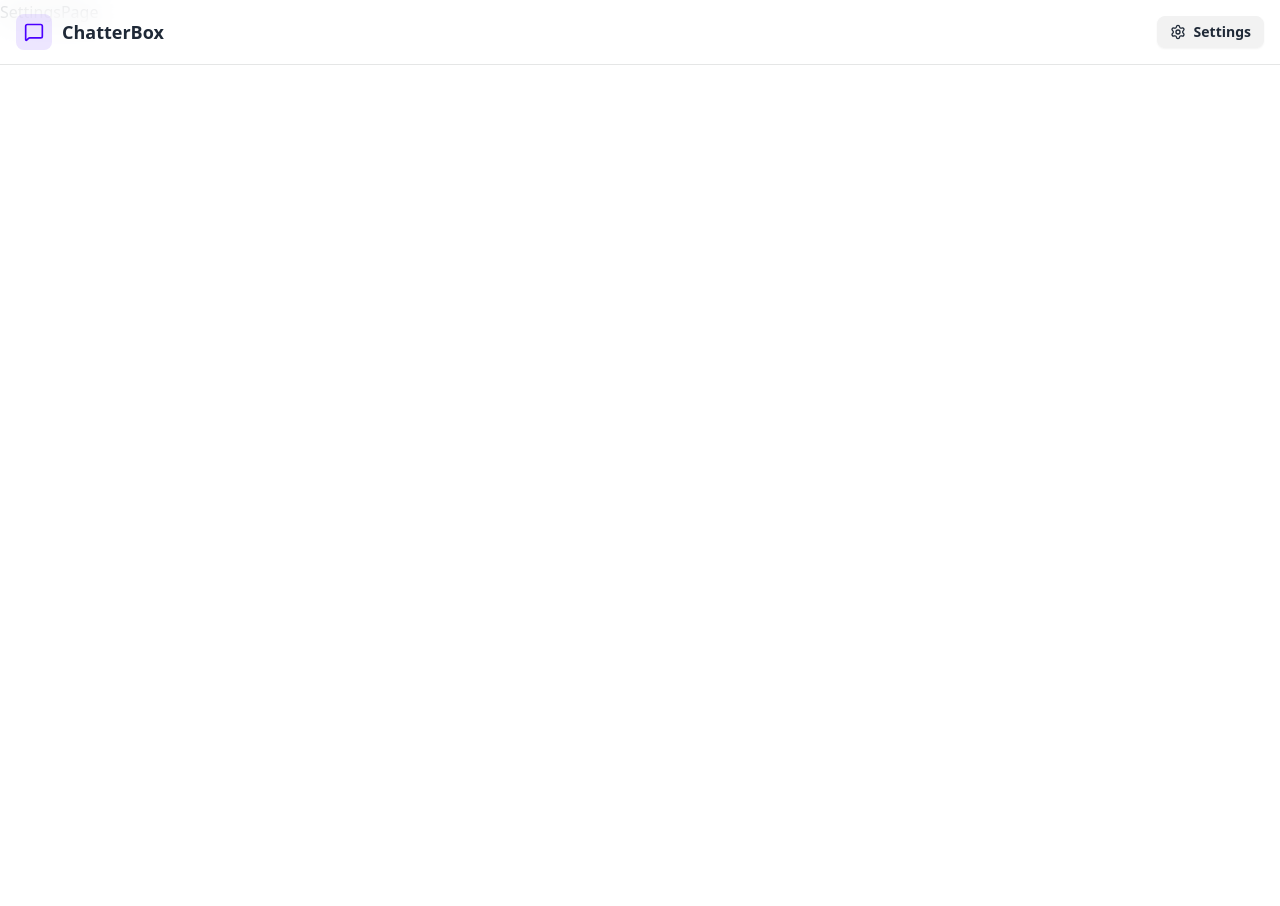
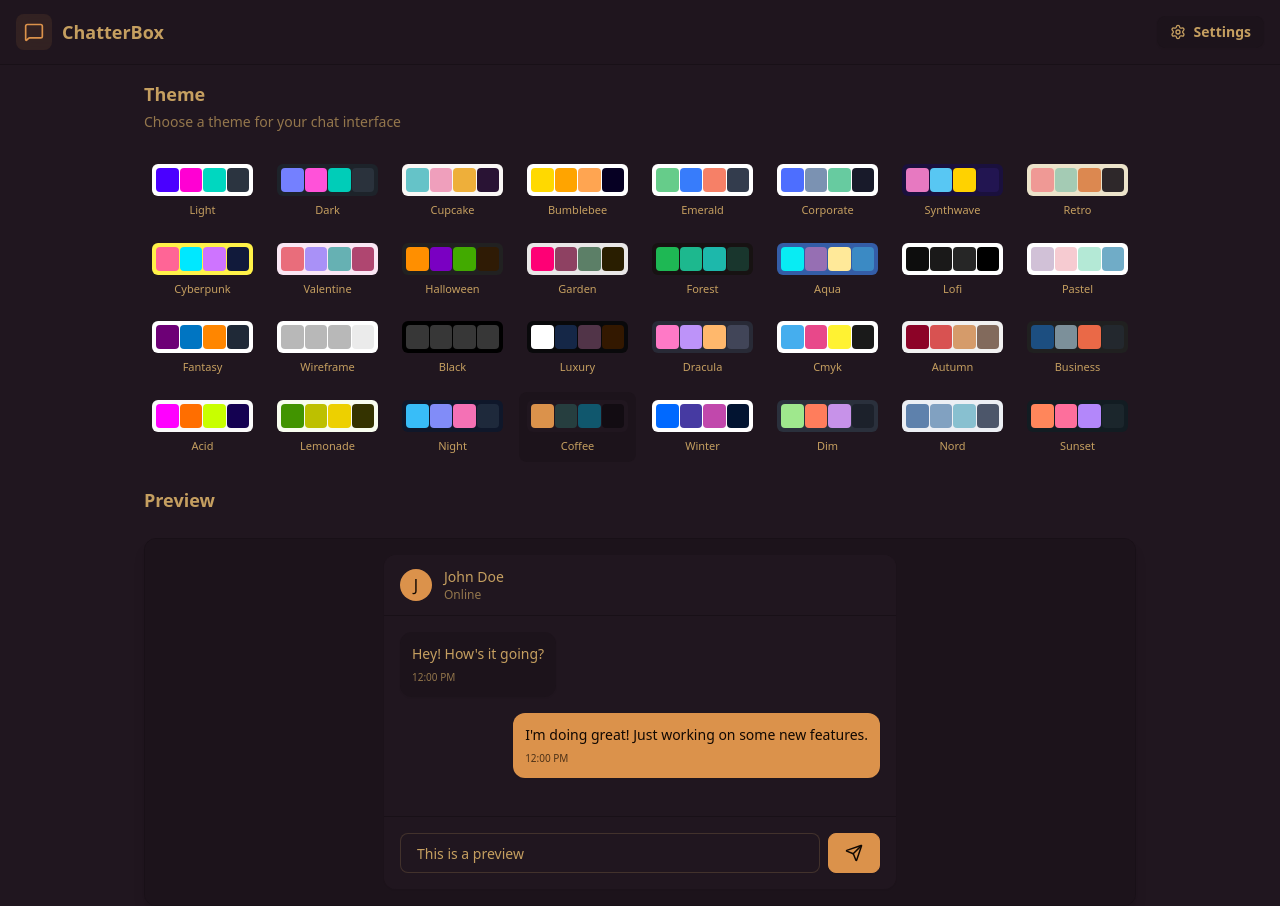
Before and after one commit to tanphat0226/ChatterBox, a React (Vite) app in the folder frontend/: page /settings in a window 1280 px wide. Before the commit the page ends 800 px from the top, so only its background shows below. Built offline with nearby package versions, Linux system fonts and the light colour scheme; no server answers; the HTML template or start-up script is replaced by a standard one.

Commit message:
feat: implement theme selection functionality with persistent storage and update UI components

```diff
--- a/frontend/src/App.jsx
+++ b/frontend/src/App.jsx
@@ -9,6 +9,7 @@
 import SettingsPage from './pages/SettingsPage'
 import SignUpPage from './pages/SignUpPage'
 import { useAuthStore } from './store/useAuthStore'
+import { useThemeStore } from './store/useThemeStore'
 
 const ProtectedRoute = ({ user }) => {
 	if (!user) return <Navigate to='/login' replace />
@@ -17,6 +18,8 @@
 
 const App = () => {
 	const { authUser, checkAuth, isCheckingAuth } = useAuthStore()
+	const { theme } = useThemeStore()
+
 	useEffect(() => {
 		checkAuth()
 	}, [checkAuth])
@@ -29,7 +32,7 @@
 		)
 
 	return (
-		<div>
+		<div data-theme={theme}>
 			<Navbar />
 
 			<Routes>
--- /dev/null
+++ b/frontend/src/constants/index.js
@@ -0,0 +1,34 @@
+export const THEMES = [
+	'light',
+	'dark',
+	'cupcake',
+	'bumblebee',
+	'emerald',
+	'corporate',
+	'synthwave',
+	'retro',
+	'cyberpunk',
+	'valentine',
+	'halloween',
+	'garden',
+	'forest',
+	'aqua',
+	'lofi',
+	'pastel',
+	'fantasy',
+	'wireframe',
+	'black',
+	'luxury',
+	'dracula',
+	'cmyk',
+	'autumn',
+	'business',
+	'acid',
+	'lemonade',
+	'night',
+	'coffee',
+	'winter',
+	'dim',
+	'nord',
+	'sunset',
+]
--- a/frontend/src/pages/SettingsPage.jsx
+++ b/frontend/src/pages/SettingsPage.jsx
@@ -1,5 +1,144 @@
+import { Send } from 'lucide-react'
+import { THEMES } from '../constants'
+import { useThemeStore } from '../store/useThemeStore'
+
+const PREVIEW_MESSAGES = [
+	{ id: 1, content: "Hey! How's it going?", isSent: false },
+	{
+		id: 2,
+		content: "I'm doing great! Just working on some new features.",
+		isSent: true,
+	},
+]
+
 const SettingsPage = () => {
-	return <div>SettingsPage</div>
+	const { theme, setTheme } = useThemeStore()
+
+	return (
+		<div className='container mx-auto px-4 pt-20 max-w-5xl'>
+			<div className='space-y-6'>
+				<div className='flex flex-col gap-1'>
+					<h2 className='text-lg font-semibold'>Theme</h2>
+					<p className='text-sm text-base-content/70'>
+						Choose a theme for your chat interface
+					</p>
+				</div>
+
+				<div className='grid grid-cols-3 sm:grid-cols-6 md:grid-cols-8 gap-2'>
+					{THEMES.map((t) => (
+						<button
+							key={t}
+							className={`
+                group flex flex-col items-center gap-1.5 p-2 rounded-lg transition-colors
+                ${theme === t ? 'bg-base-200' : 'hover:bg-base-200/50'}
+              `}
+							onClick={() => setTheme(t)}
+						>
+							<div
+								className='relative h-8 w-full rounded-md overflow-hidden'
+								data-theme={t}
+							>
+								<div className='absolute inset-0 grid grid-cols-4 gap-px p-1'>
+									<div className='rounded bg-primary'></div>
+									<div className='rounded bg-secondary'></div>
+									<div className='rounded bg-accent'></div>
+									<div className='rounded bg-neutral'></div>
+								</div>
+							</div>
+							<span className='text-[11px] font-medium truncate w-full text-center'>
+								{t.charAt(0).toUpperCase() + t.slice(1)}
+							</span>
+						</button>
+					))}
+				</div>
+
+				{/* Preview Section */}
+				<h3 className='text-lg font-semibold mb-3'>Preview</h3>
+				<div className='rounded-xl border border-base-300 overflow-hidden bg-base-100 shadow-lg'>
+					<div className='p-4 bg-base-200'>
+						<div className='max-w-lg mx-auto'>
+							{/* Mock Chat UI */}
+							<div className='bg-base-100 rounded-xl shadow-sm overflow-hidden'>
+								{/* Chat Header */}
+								<div className='px-4 py-3 border-b border-base-300 bg-base-100'>
+									<div className='flex items-center gap-3'>
+										<div className='w-8 h-8 rounded-full bg-primary flex items-center justify-center text-primary-content font-medium'>
+											J
+										</div>
+										<div>
+											<h3 className='font-medium text-sm'>
+												John Doe
+											</h3>
+											<p className='text-xs text-base-content/70'>
+												Online
+											</p>
+										</div>
+									</div>
+								</div>
+
+								{/* Chat Messages */}
+								<div className='p-4 space-y-4 min-h-[200px] max-h-[200px] overflow-y-auto bg-base-100'>
+									{PREVIEW_MESSAGES.map((message) => (
+										<div
+											key={message.id}
+											className={`flex ${
+												message.isSent
+													? 'justify-end'
+													: 'justify-start'
+											}`}
+										>
+											<div
+												className={`
+                          max-w-[80%] rounded-xl p-3 shadow-sm
+                          ${
+								message.isSent
+									? 'bg-primary text-primary-content'
+									: 'bg-base-200'
+							}
+                        `}
+											>
+												<p className='text-sm'>
+													{message.content}
+												</p>
+												<p
+													className={`
+                            text-[10px] mt-1.5
+                            ${
+								message.isSent
+									? 'text-primary-content/70'
+									: 'text-base-content/70'
+							}
+                          `}
+												>
+													12:00 PM
+												</p>
+											</div>
+										</div>
+									))}
+								</div>
+
+								{/* Chat Input */}
+								<div className='p-4 border-t border-base-300 bg-base-100'>
+									<div className='flex gap-2'>
+										<input
+											type='text'
+											className='input input-bordered flex-1 text-sm h-10'
+											placeholder='Type a message...'
+											value='This is a preview'
+											readOnly
+										/>
+										<button className='btn btn-primary h-10 min-h-0'>
+											<Send size={18} />
+										</button>
+									</div>
+								</div>
+							</div>
+						</div>
+					</div>
+				</div>
+			</div>
+		</div>
+	)
 }
 
 export default SettingsPage
--- /dev/null
+++ b/frontend/src/store/useThemeStore.js
@@ -0,0 +1,9 @@
+import { create } from 'zustand'
+
+export const useThemeStore = create((set) => ({
+	theme: localStorage.getItem('chat-theme') || 'coffee',
+	setTheme: (theme) => {
+		localStorage.setItem('chat-theme', theme)
+		set({ theme })
+	},
+}))
--- a/frontend/tailwind.config.js
+++ b/frontend/tailwind.config.js
@@ -7,4 +7,40 @@
 		extend: {},
 	},
 	plugins: [daisyui],
+	daisyui: {
+		themes: [
+			'light',
+			'dark',
+			'cupcake',
+			'bumblebee',
+			'emerald',
+			'corporate',
+			'synthwave',
+			'retro',
+			'cyberpunk',
+			'valentine',
+			'halloween',
+			'garden',
+			'forest',
+			'aqua',
+			'lofi',
+			'pastel',
+			'fantasy',
+			'wireframe',
+			'black',
+			'luxury',
+			'dracula',
+			'cmyk',
+			'autumn',
+			'business',
+			'acid',
+			'lemonade',
+			'night',
+			'coffee',
+			'winter',
+			'dim',
+			'nord',
+			'sunset',
+		],
+	},
 }
```
